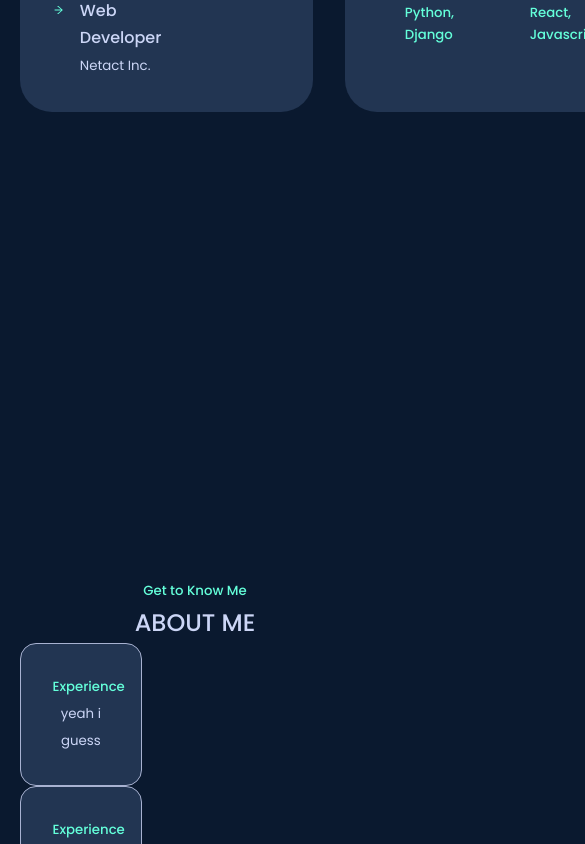
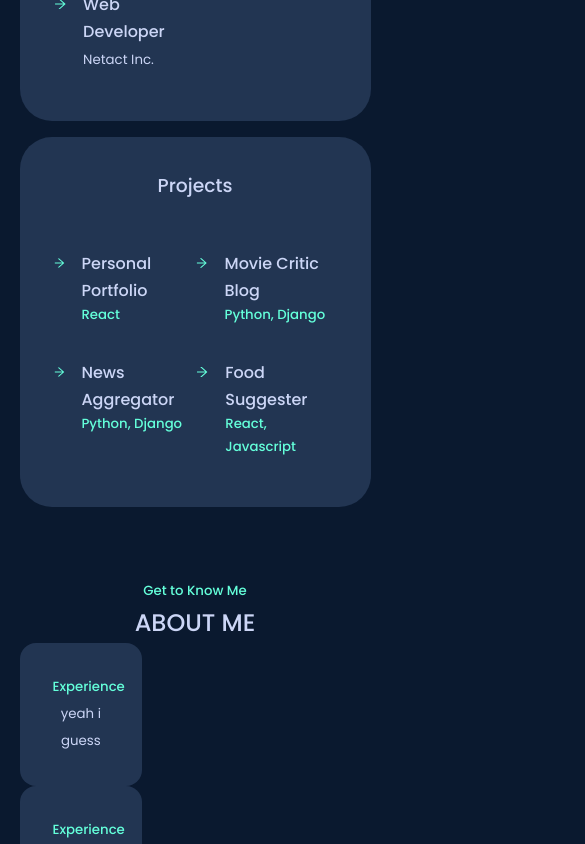
Before and after one commit to raghadasfour-02/personal-portfolio-2.0, a React (Create React App) app: page / in a window 390 px wide. Shown: the part 1300-2144 px from the top of the page, 585 px wide, since content can reach past the window. Built offline with nearby package versions, Linux system fonts and the light colour scheme.

Commit message:
Make Experience Section Responsive

```diff
--- a/src/components/about/about.css
+++ b/src/components/about/about.css
@@ -1,6 +1,6 @@
 .about__container {
     display: grid;
-    grid-template-columns: 35% 50%;
+    grid-template-columns: 35%;
     gap: 15%;
 }
 
@@ -12,14 +12,15 @@
 
 .about__card {
     background: var(--color-primary-variant);
-    border: 1px solid var(--color-light-blue);
+    border: 1px solid transparent;
     border-radius: 1rem;
     padding: 2rem;
     text-align: center;
+    transition: var(--transition);
 }
 
 .about__card:hover {
     background: transparent;
-    border-color: var(--color-light-blue);
+    border-color: var(--color-primary-variant);
     cursor: default;
 }
--- a/src/components/about/about.jsx
+++ b/src/components/about/about.jsx
@@ -6,8 +6,8 @@
     <section id = 'about'>
       <h5>Get to Know Me</h5>
       <h1>ABOUT ME</h1>
+
       <div className="container about__container">
-
         <div className="about__content">
           <div className="about_cards">
             <article className='about__card'>
--- a/src/components/experience/experience.css
+++ b/src/components/experience/experience.css
@@ -43,3 +43,32 @@
     margin-top: 5px;
     color: var(--color-neon-green);
 }
+
+/* Media Queries: To make site response */
+
+@media screen and (max-width:1024px){
+    .experience__container {
+        grid-template-columns: 1fr;
+    }
+
+    .experience__container > div {
+        width: 80%;
+        padding: 2rem;
+        margin: 0 auto;
+    }
+
+    .experience__content {
+        padding: 1rem;
+    }
+}
+
+@media screen and (max-width:600px){
+    .experience__container {
+        gap: 1rem;
+    }
+
+    .experience__container > div {
+        width: 100%;
+        padding: 2rem 1rem;
+    }
+}
```
